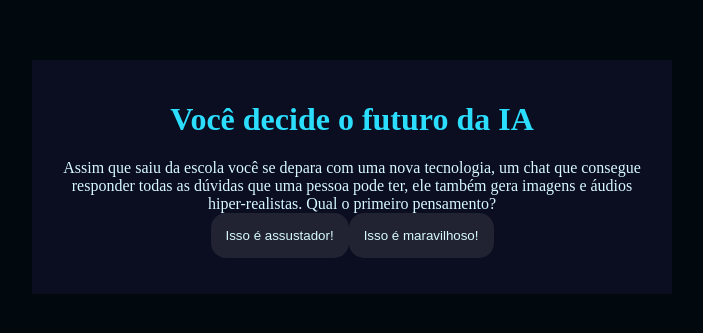
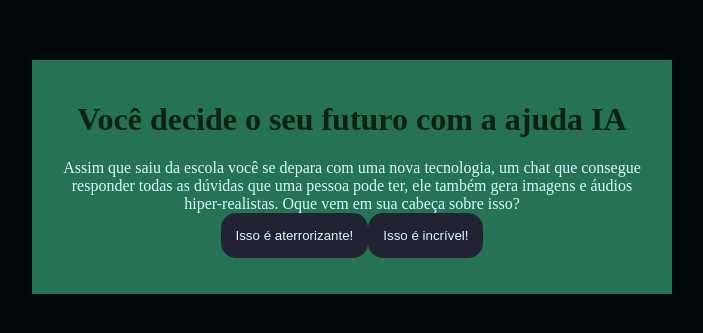
Before and after one commit to xande244/xande2trimestre, a plain HTML site: page index.html in a window 1280 px wide. Shown: the part 231-564 px from the top of the page, without its empty margins (288-991 px from the left). Drawn offline with Linux system fonts and the light colour scheme.

Commit message:
Add files via upload

```diff
--- a/index.html
+++ b/index.html
@@ -4,11 +4,11 @@
     <meta charset="UTF-8">
     <meta name="viewport" content="width=device-width, initial-scale=1.0">
     <link rel="stylesheet" href="style.css">
-    <title>Você decide o futuro da IA</title>
+    <title>Você decide o seu futuro com a ajuda da IA</title>
 </head>
 <body>
     <div class="caixa-principal">
-        <h1>Você decide o futuro da IA</h1>
+        <h1>Você decide o seu futuro com a ajuda IA</h1>
         <div class="caixa-perguntas"></div>
         <div class="caixa-alternativas"></div>
         <div class="caixa-resultado">
--- a/script.js
+++ b/script.js
@@ -6,14 +6,14 @@ const textoResultado = document.querySelector(".texto-resultado");
 
 const perguntas = [
     {
-        enunciado: "Assim que saiu da escola você se depara com uma nova tecnologia, um chat que consegue responder todas as dúvidas que uma pessoa pode ter, ele também gera imagens e áudios hiper-realistas. Qual o primeiro pensamento?",
+        enunciado: "Assim que saiu da escola você se depara com uma nova tecnologia, um chat que consegue responder todas as dúvidas que uma pessoa pode ter, ele também gera imagens e áudios hiper-realistas. Oque vem em sua cabeça sobre isso?",
         alternativas: [
             {
-                texto: "Isso é assustador!",
+                texto: "Isso é aterrorizante!",
                 afirmacao: "No início ficou com medo do que essa tecnologia pode fazer. "
             },
             {
-                texto: "Isso é maravilhoso!",
+                texto: "Isso é incrível!",
                 afirmacao: "Quis saber como usar IA no seu dia a dia."
             }
         ]
--- a/style.css
+++ b/style.css
@@ -1,8 +1,8 @@
 :root{
     --cor-fundo: #01080E ;
-    --cor-principal: #0B0D20 ;
+    --cor-principal: #267255 ;
     --cor-secundaria: #212333;
-    --cor-destaque: #2BDEFD;
+    --cor-destaque: #08220e;
     --cor-texto: #D7F9FF;
 
 }
```
